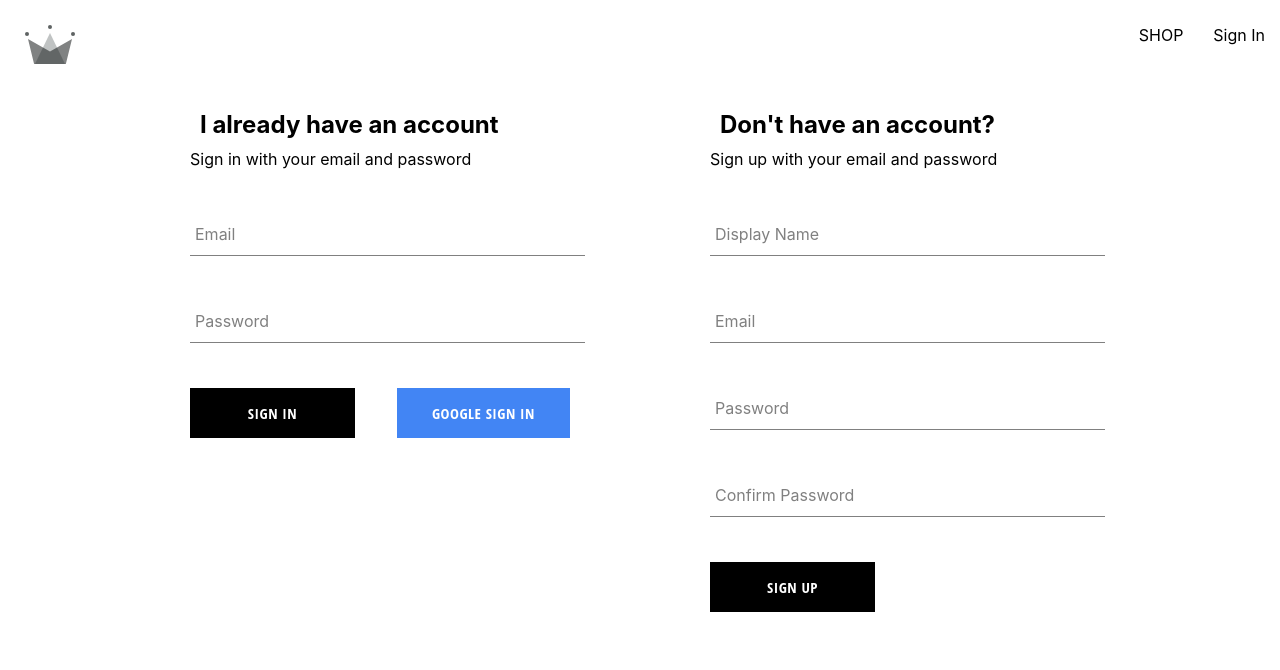
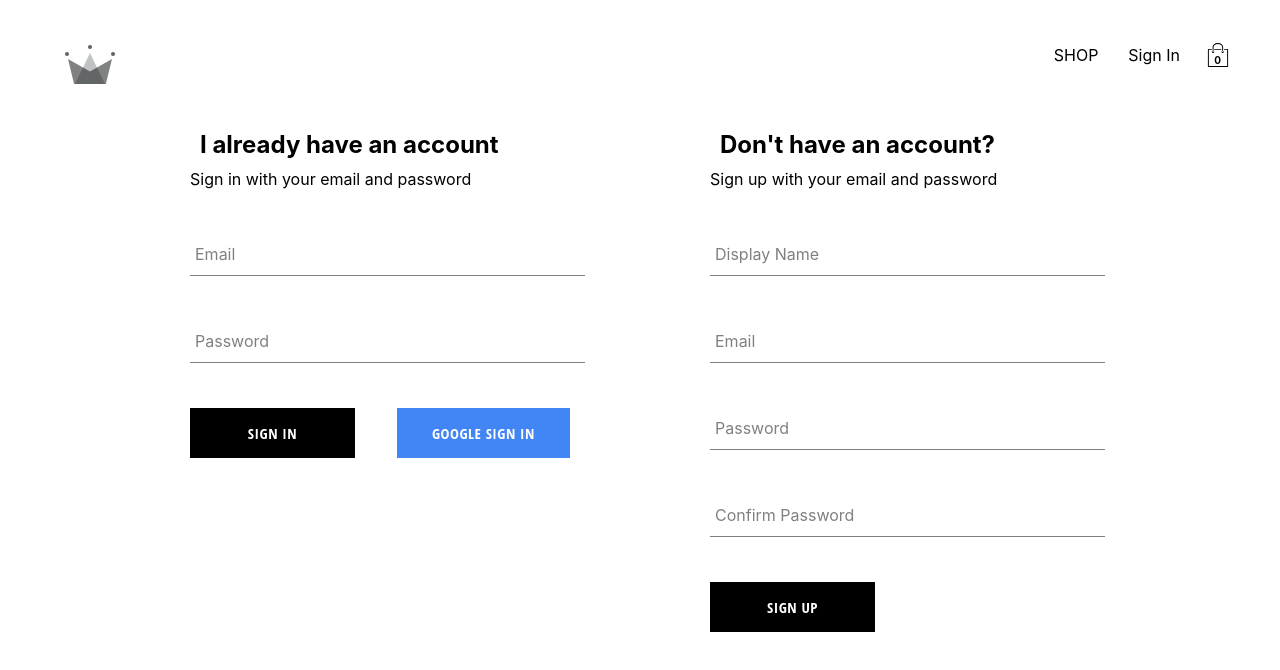
Before and after one commit to Bulrati/react-shop, a React (Create React App) app: page /auth in a window 1280 px wide. Shown: the top 670 px of the page. Built offline with nearby package versions, Linux system fonts and the light colour scheme; no server answers.

Commit message:
Cart and cart dropdown

```diff
--- /dev/null
+++ b/src/components/cart-dropdown/cart-dropdown.component.jsx
@@ -0,0 +1,13 @@
+import './cart-dropdown.styles.scss';
+import Button from "../button/button.component";
+
+const CartDropdown = () => {
+    return (
+        <div className='cart-dropdown-container'>
+            <div className='cart-items' />
+            <Button>GO TO CHECKOUT</Button>
+        </div>
+    );
+}
+
+export default CartDropdown;
--- /dev/null
+++ b/src/components/cart-dropdown/cart-dropdown.styles.scss
@@ -0,0 +1,29 @@
+.cart-dropdown-container {
+  position: absolute;
+  width: 240px;
+  height: 340px;
+  display: flex;
+  flex-direction: column;
+  padding: 20px;
+  border: 1px solid black;
+  background-color: white;
+  top: 90px;
+  right: 40px;
+  z-index: 5;
+
+  .empty-message {
+    font-size: 18px;
+    margin: 50px auto;
+  }
+
+  .cart-items {
+    height: 240px;
+    display: flex;
+    flex-direction: column;
+    overflow: scroll;
+  }
+
+  button {
+    margin-top: auto;
+  }
+}
--- /dev/null
+++ b/src/components/cart-icon/cart-icon.component.jsx
@@ -0,0 +1,21 @@
+import './cart-icon.styles.scss';
+import {ReactComponent as ShoppingCartIcon} from '../../assets/shopping-bag.svg'
+import {useContext} from "react";
+import {CartContext} from "../../contexts/cart/cart.context";
+
+const CartIcon = () => {
+    const {isCartOpen, setIsCartOpen} = useContext(CartContext);
+
+    const handleOnClick = (event) => {
+        setIsCartOpen(!isCartOpen);
+    }
+
+    return (
+        <div className='cart-icon-container' onClick={handleOnClick}>
+            <ShoppingCartIcon className='shopping-cart-icon'/>
+            <span className='item-count'>0</span>
+        </div>
+    );
+}
+
+export default CartIcon;
--- /dev/null
+++ b/src/components/cart-icon/cart-icon.styles.scss
@@ -0,0 +1,21 @@
+.cart-icon-container {
+  width: 45px;
+  height: 45px;
+  position: relative;
+  display: flex;
+  align-items: center;
+  justify-content: center;
+  cursor: pointer;
+
+  .shopping-cart-icon {
+    width: 24px;
+    height: 24px;
+  }
+
+  .item-count {
+    position: absolute;
+    font-size: 10px;
+    font-weight: bold;
+    bottom: 12px;
+  }
+}
--- /dev/null
+++ b/src/contexts/cart/cart.context.jsx
@@ -0,0 +1,12 @@
+import {createContext, useState} from "react";
+
+export const CartContext = createContext({});
+
+export const CartProvider = ({children}) => {
+    const [isCartOpen, setIsCartOpen] = useState(false);
+    const value = {isCartOpen, setIsCartOpen};
+
+    return (
+        <CartContext.Provider value={value}>{children}</CartContext.Provider>
+    )
+}
--- a/src/index.js
+++ b/src/index.js
@@ -6,6 +6,7 @@
 import {BrowserRouter} from "react-router-dom";
 import {UserProvider} from "./contexts/user/user.context";
 import {ProductProvider} from "./contexts/products/products.context";
+import {CartProvider} from "./contexts/cart/cart.context";
 
 const root = ReactDOM.createRoot(document.getElementById('root'));
 root.render(
@@ -13,7 +14,9 @@
         <BrowserRouter>
             <UserProvider>
                 <ProductProvider>
-                    <App/>
+                    <CartProvider>
+                        <App/>
+                    </CartProvider>
                 </ProductProvider>
             </UserProvider>
         </BrowserRouter>
--- a/src/index.scss
+++ b/src/index.scss
@@ -5,6 +5,7 @@
     sans-serif;
   -webkit-font-smoothing: antialiased;
   -moz-osx-font-smoothing: grayscale;
+  padding: 20px 40px;
 }
 
 code {
--- a/src/routes/navigation/navigation.component.jsx
+++ b/src/routes/navigation/navigation.component.jsx
@@ -5,9 +5,13 @@
 import './navigation.styles.scss';
 import {UserContext} from "../../contexts/user/user.context";
 import {signOutUser} from "../../utils/firebase/firebase.utils";
+import CartIcon from "../../components/cart-icon/cart-icon.component";
+import CartDropdown from "../../components/cart-dropdown/cart-dropdown.component";
+import {CartContext} from "../../contexts/cart/cart.context";
 
 const Navigation = () => {
     const {currentUser} = useContext(UserContext);
+    const {isCartOpen} = useContext(CartContext);
 
     const handleSignOut = async (event) => {
         await signOutUser();
@@ -32,7 +36,9 @@
                             </Link>
                         )
                     }
+                    <CartIcon />
                 </div>
+                { isCartOpen && <CartDropdown />}
             </div>
             <Outlet/>
         </Fragment>
```
Also changed, not shown: src/assets/shopping-bag.svg (added).
